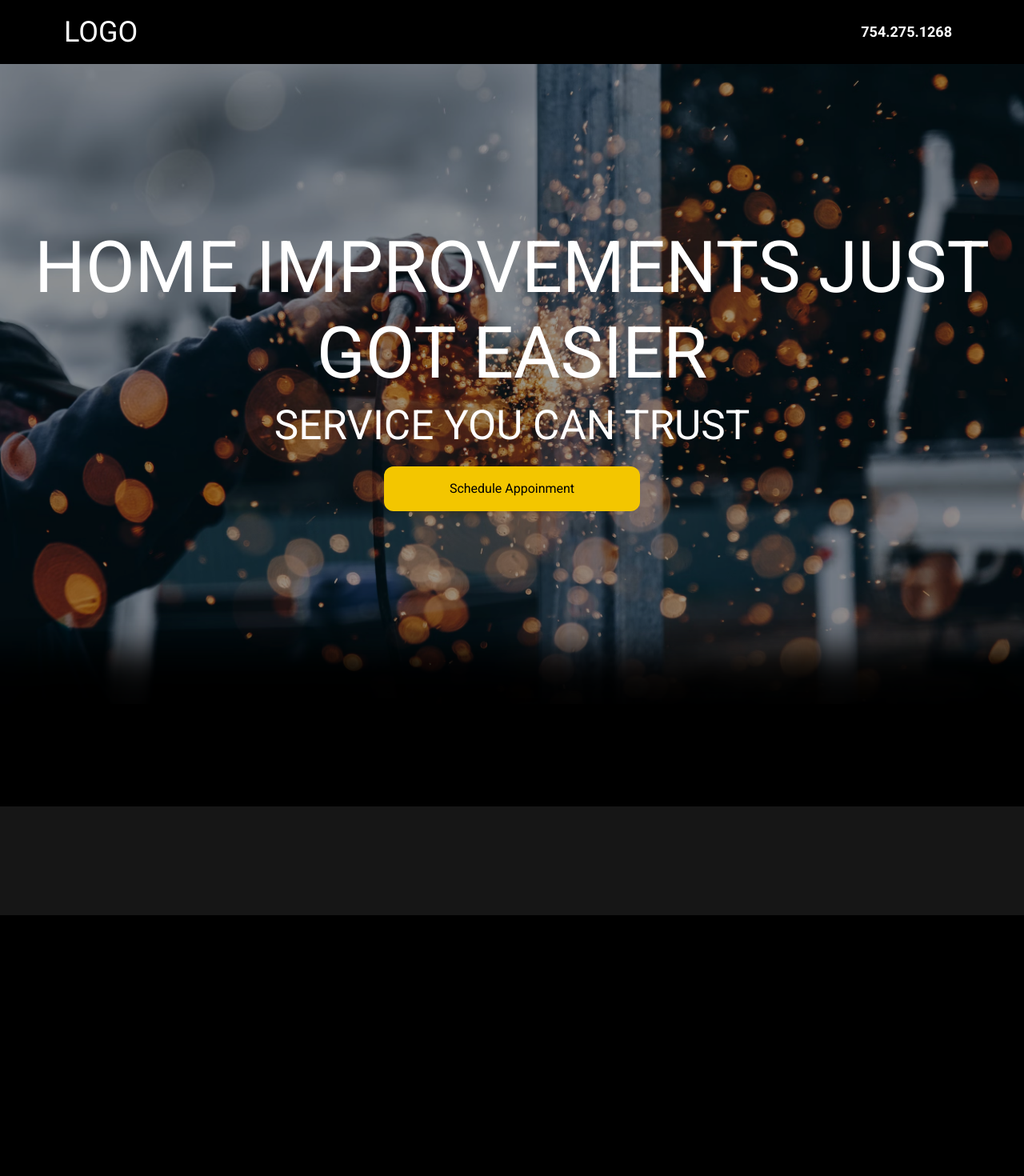
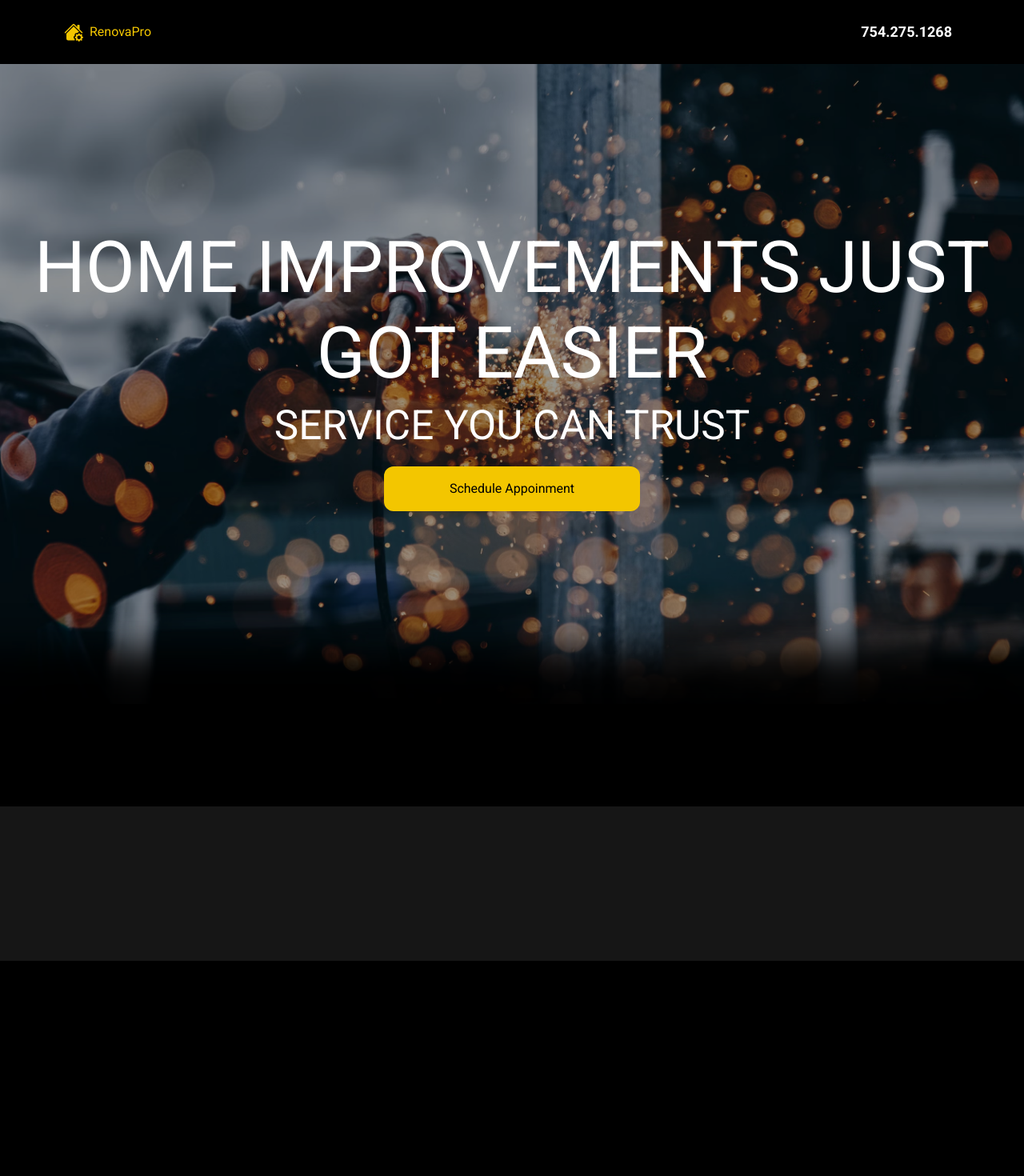
Before and after one commit to trenersem/hammer, a Next.js app: page / in a window 1280 px wide. Shown: the top 1470 px of the page at 80% size. Built offline with nearby package versions, Linux system fonts and the light colour scheme.

Commit message:
add some fixis

```diff
--- /dev/null
+++ b/src/app/components/atoms/logo/index.tsx
@@ -0,0 +1,13 @@
+import React from 'react'
+import { BsFillHouseGearFill } from 'react-icons/bs'
+const Logo = () => {
+  return (
+    <div className='flex gap-2 items-center text-[#f3c600] cursor-pointer'>
+        <BsFillHouseGearFill width={24} height={24} className='w-[24px] h-[24px]'/>
+         RenovaPro
+
+    </div>
+  )
+}
+
+export default Logo
--- a/src/app/components/description/index.tsx
+++ b/src/app/components/description/index.tsx
@@ -11,12 +11,14 @@ export default function Description() {
 
   return (
     <div className={styles.description} >
+        <div className="max-w-[1240px] m-auto px-4 py-4 w-full">
           <div className={styles.list}>
               {
                   phrasesWithInfo.map(({Icon, phrases, title}, index) => {
                       return <AnimatedText key={index} icon={<Icon/>} phrase={phrases} title={title} />
                   })
               }
+          </div>
         </div>
     </div>
   )
--- a/src/app/components/description/style.module.scss
+++ b/src/app/components/description/style.module.scss
@@ -2,11 +2,10 @@
 
 .description{
     position: relative;
-    color: white;
-    font-size: 2vw;
     margin-top: 10vw;
     margin-left: 0 5vw;
     box-shadow: 0px -159px 63px 1px rgba(0,0,0,0.86);
+    background-color: #2424249c;
 
     @media ($media_mobile) {
          margin-top: 20vw;
@@ -17,7 +16,7 @@
     width: 100%;
     align-items: flex-start;
     justify-content: space-around;
-    background-color: #2424249c;
+
     gap: 20px;
     @media ($media_mobile) {
         flex-direction: column;
--- a/src/app/components/footer/index.tsx
+++ b/src/app/components/footer/index.tsx
@@ -1,6 +1,7 @@
 import { footerLinks, socialMedia } from '@/app/constants';
 import Typography from '../atoms/typography';
 import Image from 'next/image';
+import Logo from '../atoms/logo';
 
 const Footer = () => (
      <footer id="footer" className="w-full max-w-[100wv]">
@@ -9,9 +10,9 @@ const Footer = () => (
             <div className={`flex justify-start md:flex-row flex-col mb-8 w-full`}>
             <div className="flex-[1] flex-col justify-start mr-10">
                 {/* <img src={logo} alt="hoobank" className="w-[266px] h-[72px] object-contain" /> */}
-                <Typography>LOGO</Typography>
+                <Logo />
                 <Typography className={`mt-4 max-w-[312px]`} size='text-s'>
-                A new way to make the payments easy, reliable and secure.
+                     Home improvements just got easier
                 </Typography>
             </div>
 
--- a/src/app/components/header/index.tsx
+++ b/src/app/components/header/index.tsx
@@ -1,5 +1,6 @@
 import s from './index.module.scss';
 import Typography from '../atoms/typography';
+import Logo from '../atoms/logo';
 
 
 
@@ -7,8 +8,7 @@ const Header = () => {
   return (
     <header className={s.root}>
         <nav className={s.nav}>
-              {/* <img src="/static/img/logo.svg" alt="logo" className={s.logo__img} /> */}
-              <Typography className={s.logo}>LOGO</Typography>
+            <Logo />
          <div className={s.content}>
           {/* <img  src={phone} alt='phone icon' className={s.icon}/> */}
           <Typography size='text-s' weight='semibold' tag='a' href='tel:+17542751268'>
--- a/src/app/constants/index.ts
+++ b/src/app/constants/index.ts
@@ -65,14 +65,6 @@ export const footerLinks = [
         name: 'Partners',
         link: 'https://www.hoobank.com/partners/',
       },
-      {
-        name: 'Blog',
-        link: 'https://www.hoobank.com/blog/',
-      },
-      {
-        name: 'Newsletters',
-        link: 'https://www.hoobank.com/newsletters/',
-      },
     ],
   },
 ];
```
Also changed, not shown: public/images/Untitled.svg (added). Lines whose indentation alone changed are shown as unchanged.
